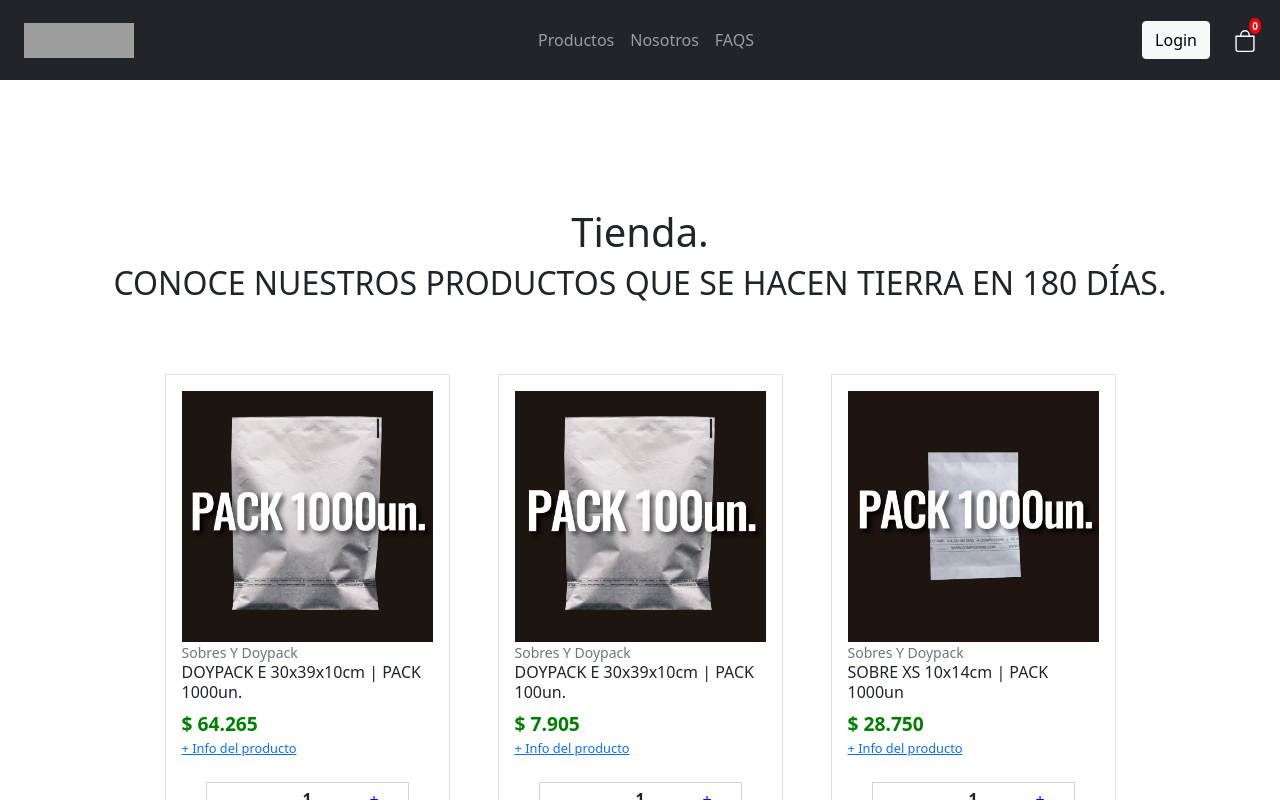
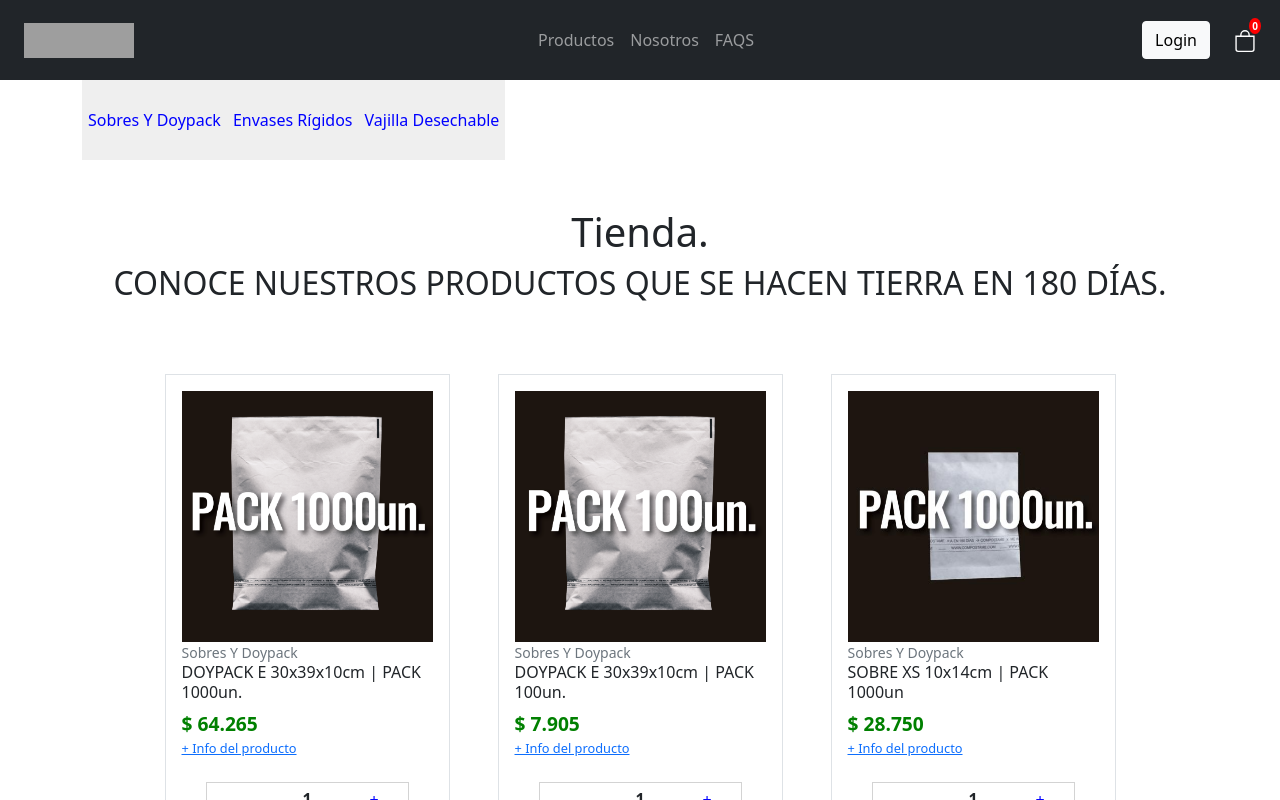
Before and after one commit to nahuelcarrizo/soySustratoApp, a React (Create React App) app: page / in a window 1280 px wide. Shown: the top 800 px of the page. Built offline with nearby package versions, Linux system fonts and the light colour scheme; grey boxes are pictures that could not be loaded.

Commit message:
menu nav 2

```diff
--- a/src/components/CategoriesNav.jsx
+++ b/src/components/CategoriesNav.jsx
@@ -13,11 +13,16 @@ export default function CategoriesNav() {
       <div className="container">
         <nav className="nav">
           {uniqueCategories.map((el) => (
-            <Link
-              className="nav-item"
-              key={el}
-              to={`/CategoryContainer/${el}`}
-            />
+            <button onClick={() => console.log(el)}>
+              <Link
+                className="nav-item"
+                key={el}
+                to={`/CategoryContainer/${uniqueCategories.indexOf(
+                  el
+                )}categoria`}
+              />
+              {el}
+            </button>
           ))}
         </nav>
       </div>
--- a/src/components/CategoryContainer.jsx
+++ b/src/components/CategoryContainer.jsx
@@ -1,10 +1,14 @@
 import React, { useState, useEffect } from "react";
-import ItemList from "./ItemList";
 
-export default function CategoryContainer({ categorias }) {
-  const categories = categorias;
-  console.log(categorias);
+import { useParams } from "react-router-dom";
 
+export default function CategoryContainer() {
+  /*   const categories = categorias;
+/*   console.log(categorias);
+ */ const { el } = useParams();
+  const element = el;
+
+  console.log(el);
   return (
     <>
       <section>
@@ -12,7 +16,12 @@ export default function CategoryContainer({ categorias }) {
           <h1>Tienda.</h1>
         </div>
         <div className="container">
-          <ItemList productos={categories} />
+          {/* {categories.map((el) => (
+            <>
+              <ItemList category={categories} />
+            </>
+          ))}
+          <ItemList productos={categories} /> */}
         </div>
       </section>
     </>
```
